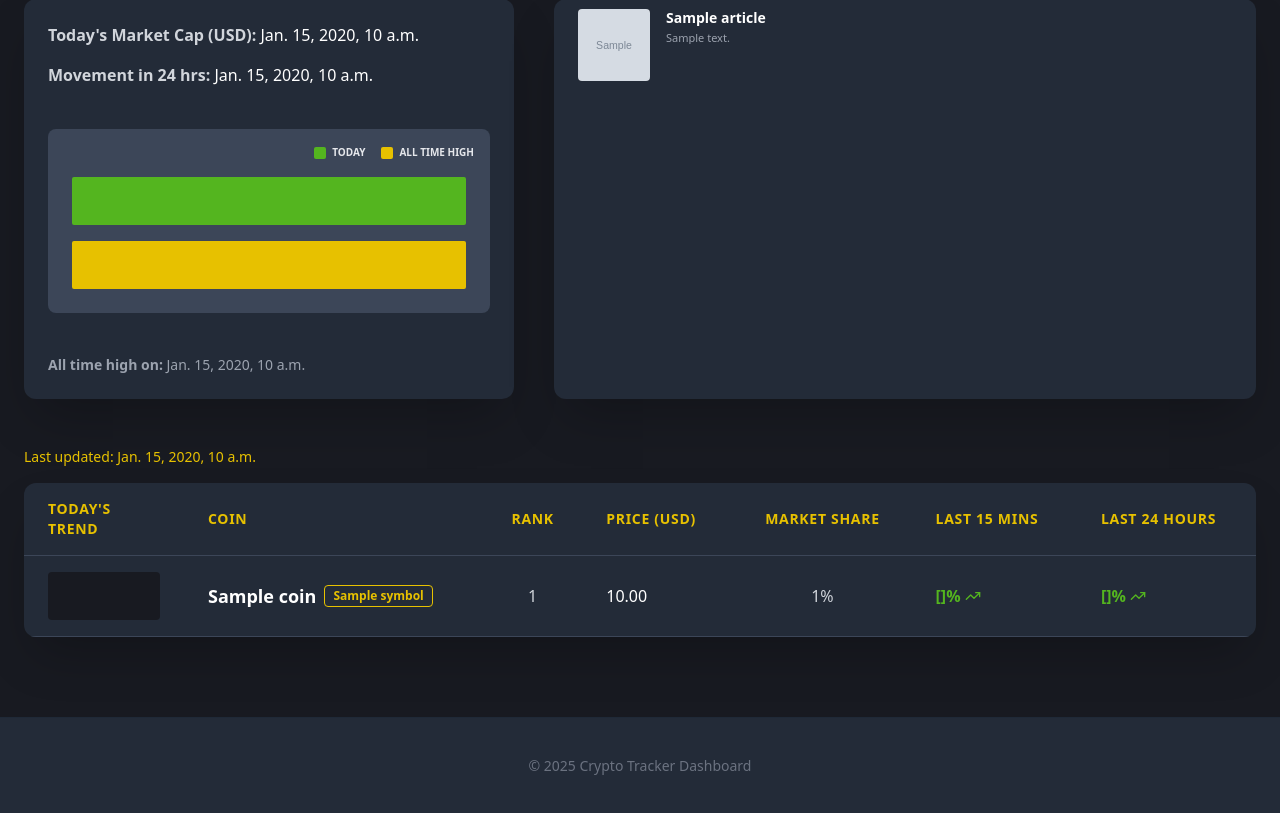
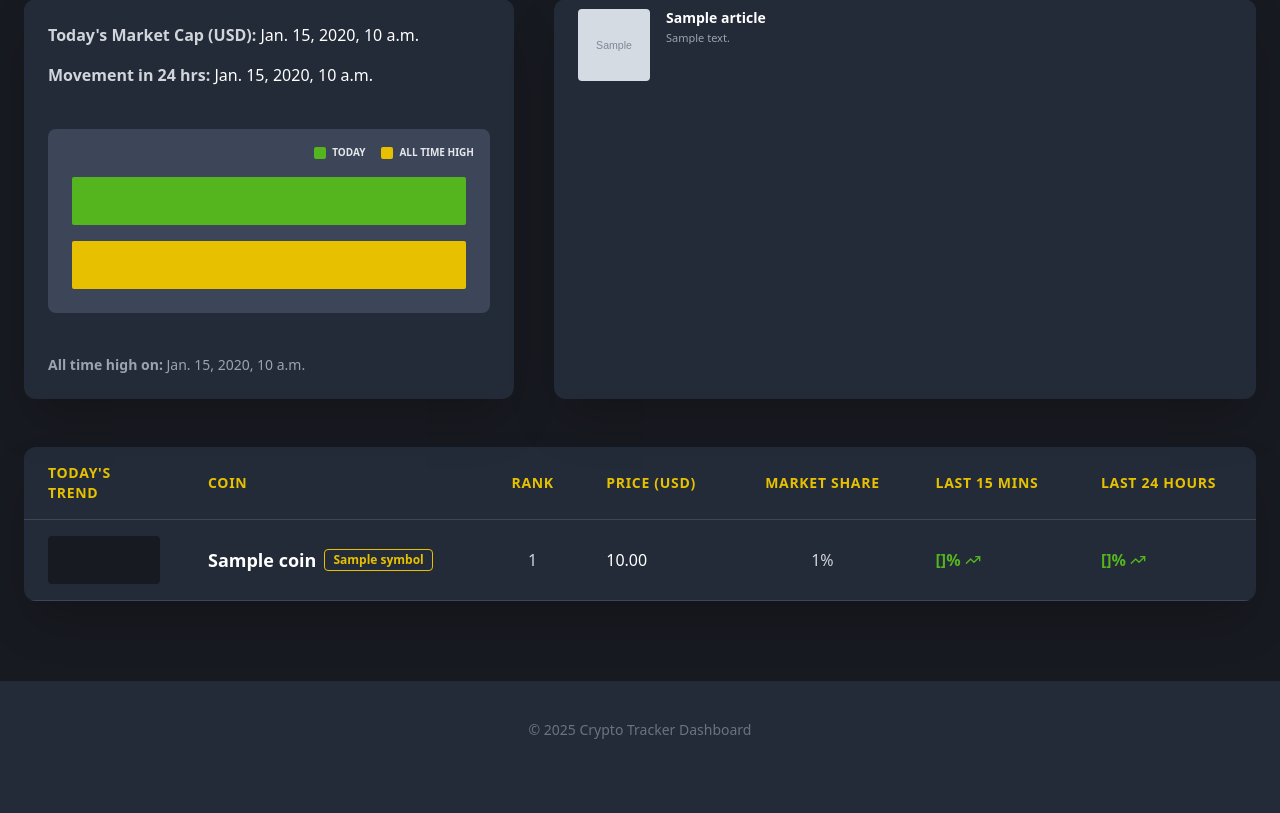
Before and after one commit to gauravkhanal11/cryptonode, a Django app: template dashboard/templates/dashboard/coin_list.html in a window 1280 px wide. Shown: the part 173-986 px from the top of the page. After the commit the page ends 912 px from the top, so only its background shows below. Run offline with Django 3.2, Linux system fonts and the light colour scheme; the template is opened without the code that fills it: most values are stand-ins (such as "Sample title", 1, 10 or a date in 2020); grey boxes marked "Sample" are stand-in pictures; some libraries are stand-ins or nearby versions.

Commit message:
date issue

```diff
--- a/dashboard/templates/dashboard/coin_list.html
+++ b/dashboard/templates/dashboard/coin_list.html
@@ -113,11 +113,6 @@
             </div>
         </div>
 
-        <div class="w-full">
-            <div class="flex items-center justify-between mb-4">
-                <p class="text-sm font-medium" style="color: #E7C100;">Last updated: {{ market.last_updated }}</p>
-            </div>
-
             <div class="rounded-xl overflow-hidden shadow-2xl" style="background-color: #232B38;">
                 <table class="w-full text-left border-collapse">
                     <thead>
```
